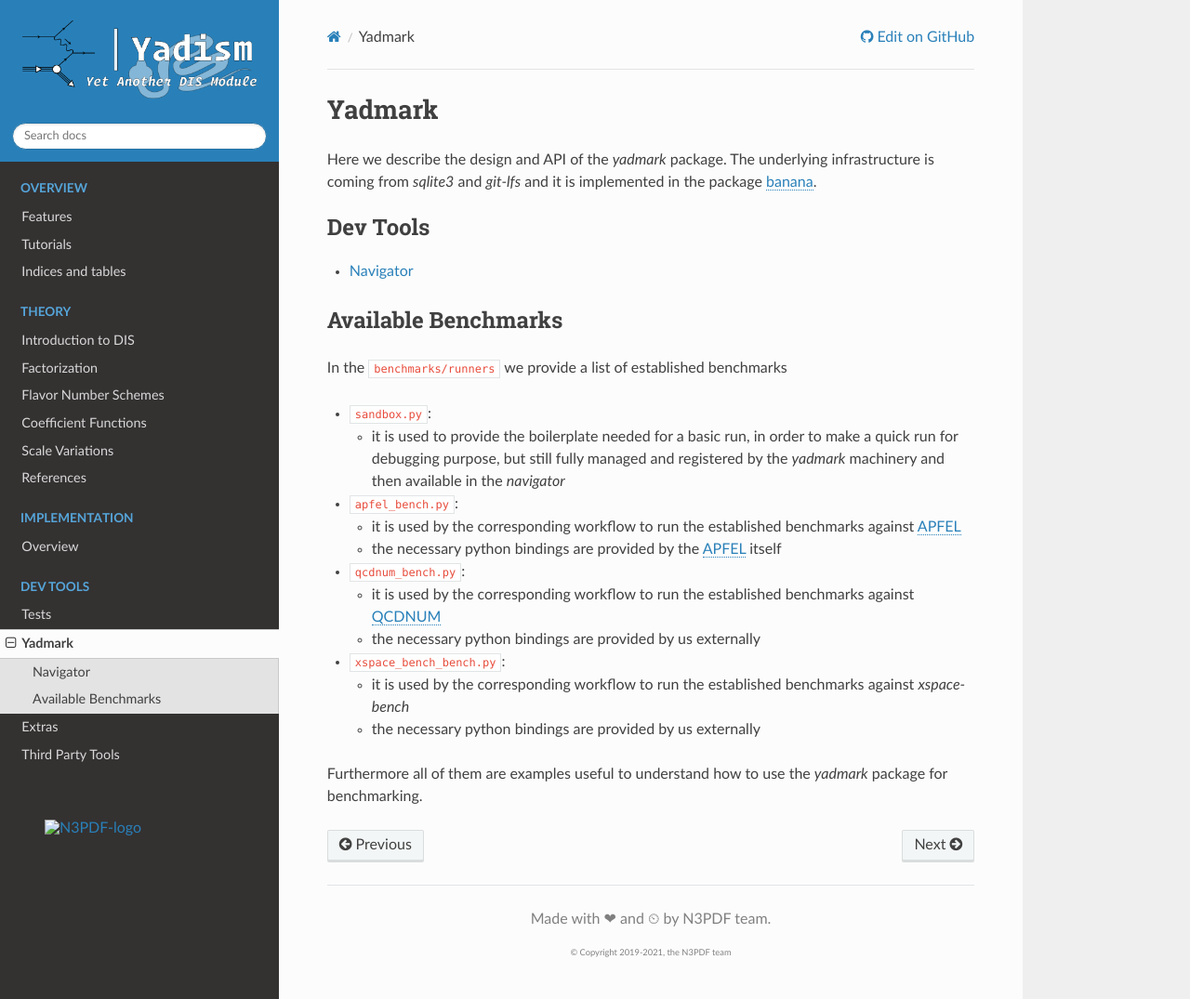
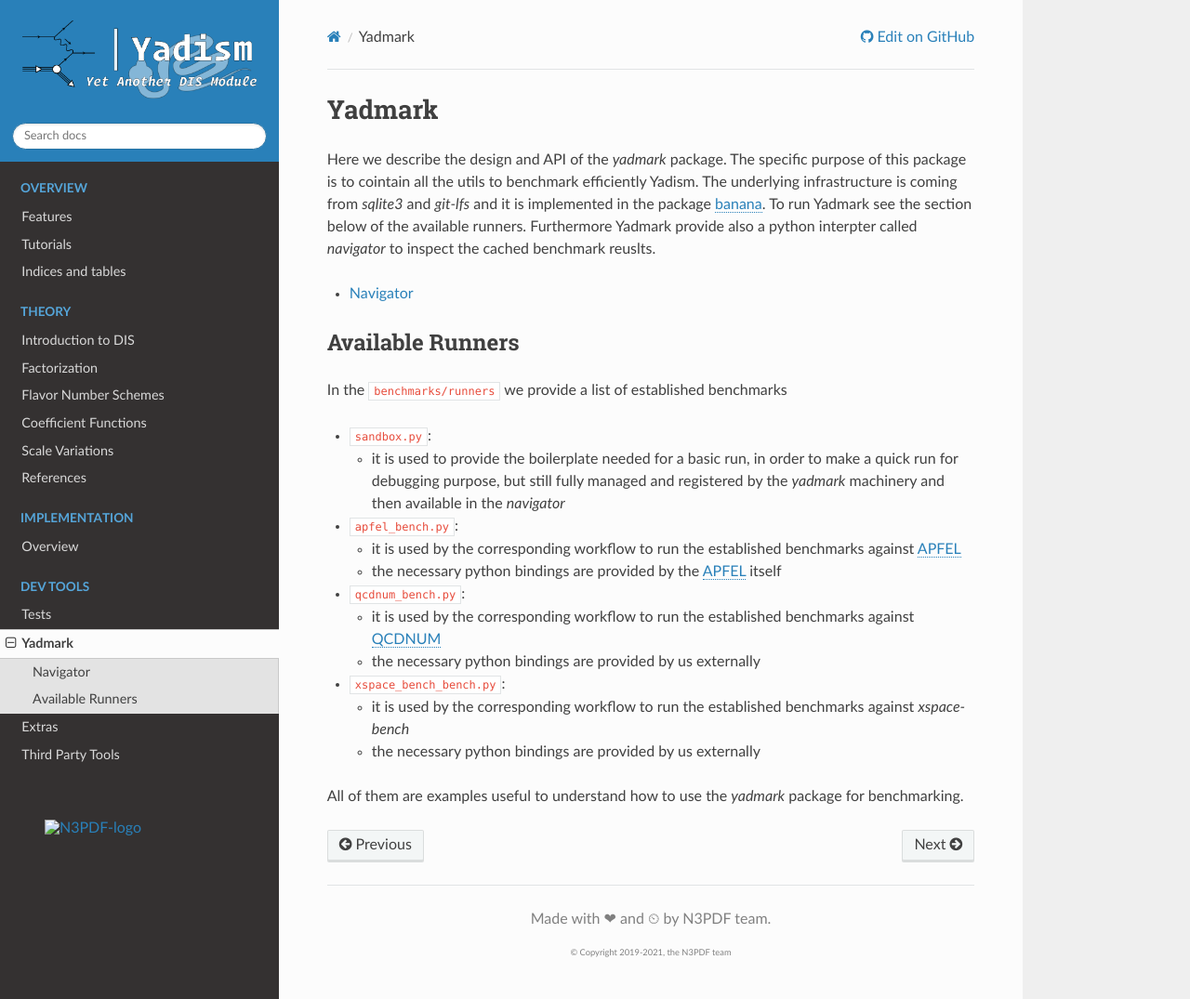
Before and after one commit to NNPDF/yadism, a Sphinx documentation site: the page built from docs/sphinx/source/dev-tools/yadmark.rst, in a window 1280 px wide and 1075 px high. Shown: the whole window at 93% size. Built offline with Sphinx 7.4.7 and the Read the Docs theme 2.0.0, drawn with Linux system fonts in a browser that asks for light colours; pages that are not in the unit, such as notebooks, are missing from menus; the version number could not be read and is left out.

Commit message:
Some fixes on Yadmark docs

```diff
--- a/docs/sphinx/source/dev-tools/benchmarks.rst
+++ b/docs/sphinx/source/dev-tools/benchmarks.rst
@@ -40,14 +40,14 @@
 xspace-bench
 ------------
 
-`xspace-bench` is a tool aimed to the evolution of PDFs and DIS observables' calculation for
+|xspace-bench| is a tool aimed to the evolution of PDFs and DIS observables' calculation for
 |NC| and |CC|, with different type of projectiles and targets. |SF| can be computed up to |NLO|,
 and few |FNS| configurations are available, since their settings are hardcoded.
 
 Different definition of |SF|
 ----------------------------
 
-Due to a different definition |SF| in `yadism`, |APFEL|, |QCDNUM| and `xspace-bench` it is
+Due to a different definition |SF| in `yadism`, |APFEL|, |QCDNUM| and |xspace-bench| it is
 not possible to compare all the structure functions in all the schemes.
 
 .. important::
@@ -113,7 +113,7 @@
 SF in xspace-bench
 ~~~~~~~~~~~~~~~~~~
 
-In `xspace-bench` |SF| are defined as follows:
+In |xspace-bench| |SF| are defined as follows:
 
 - :math:`F_X^{light}` is defined by having only light quarks in the quark lines (u,d,s)
 - :math:`F_X^{charm}` is defined by having light and charm quarks in the
--- a/docs/sphinx/source/dev-tools/navigator.rst
+++ b/docs/sphinx/source/dev-tools/navigator.rst
@@ -1,7 +1,7 @@
 Navigator
 =========
 
-Enter in the `navigator` simply running ``navigator`` command, installed with
+To enter in the `navigator` simply running ``navigator`` command, installed with
 the `yadmark` package.
 
 The script will load the full interface and drop into an `ipython` interpreter
--- a/docs/sphinx/source/dev-tools/yadmark.rst
+++ b/docs/sphinx/source/dev-tools/yadmark.rst
@@ -2,18 +2,20 @@
 =======
 
 Here we describe the design and API of the `yadmark` package.
+The specific purpose of this package is to cointain all the utils to benchmark efficiently Yadism.
 The underlying infrastructure is coming from `sqlite3` and `git-lfs` and it
 is implemented in the package |banana|.
+To run Yadmark see the section below of the available runners.
+Furthermore Yadmark provide also a python interpter called `navigator` to inspect the cached benchmark reuslts.
 
 .. toctree::
    :maxdepth: 1
-   :caption: Dev Tools
 
    navigator.rst
    API <yadmark/yadmark.rst>
 
-Available Benchmarks
---------------------
+Available Runners
+-----------------
 
 In the ``benchmarks/runners`` we provide a list of established benchmarks
 
--- a/docs/sphinx/source/shared/abbreviations.rst
+++ b/docs/sphinx/source/shared/abbreviations.rst
@@ -112,9 +112,13 @@
 
    <a href="https://www.nikhef.nl/~h24/qcdnum/"><abbr title="Quantum ChromoDynamics NUM">QCDNUM</abbr></a>
 
+.. |xspace-bench| raw:: html
+
+   <a href="https://github.com/N3PDF/external/tree/master/xspace-bench"><abbr title="Xspace Benchmark">xspace-bench</abbr></a>
+
 .. |banana| raw:: html
 
-   <a href="https://pypi.org/project/banana-hep/"><abbr title="QBenchmarking AgaiNst Apfel aNd Anything">banana</abbr></a>
+   <a href="https://n3pdf.github.io/banana/stable/"><abbr title="Benchmarking AgaiNst Apfel aNd Anything">banana</abbr></a>
 
 .. -----------
    not physics
```
Also changed, not shown: other parts of docs/sphinx/source/dev-tools/navigator.rst (+1 -0 lines), other parts of docs/sphinx/source/dev-tools/yadmark.rst (+1 -1 lines).
